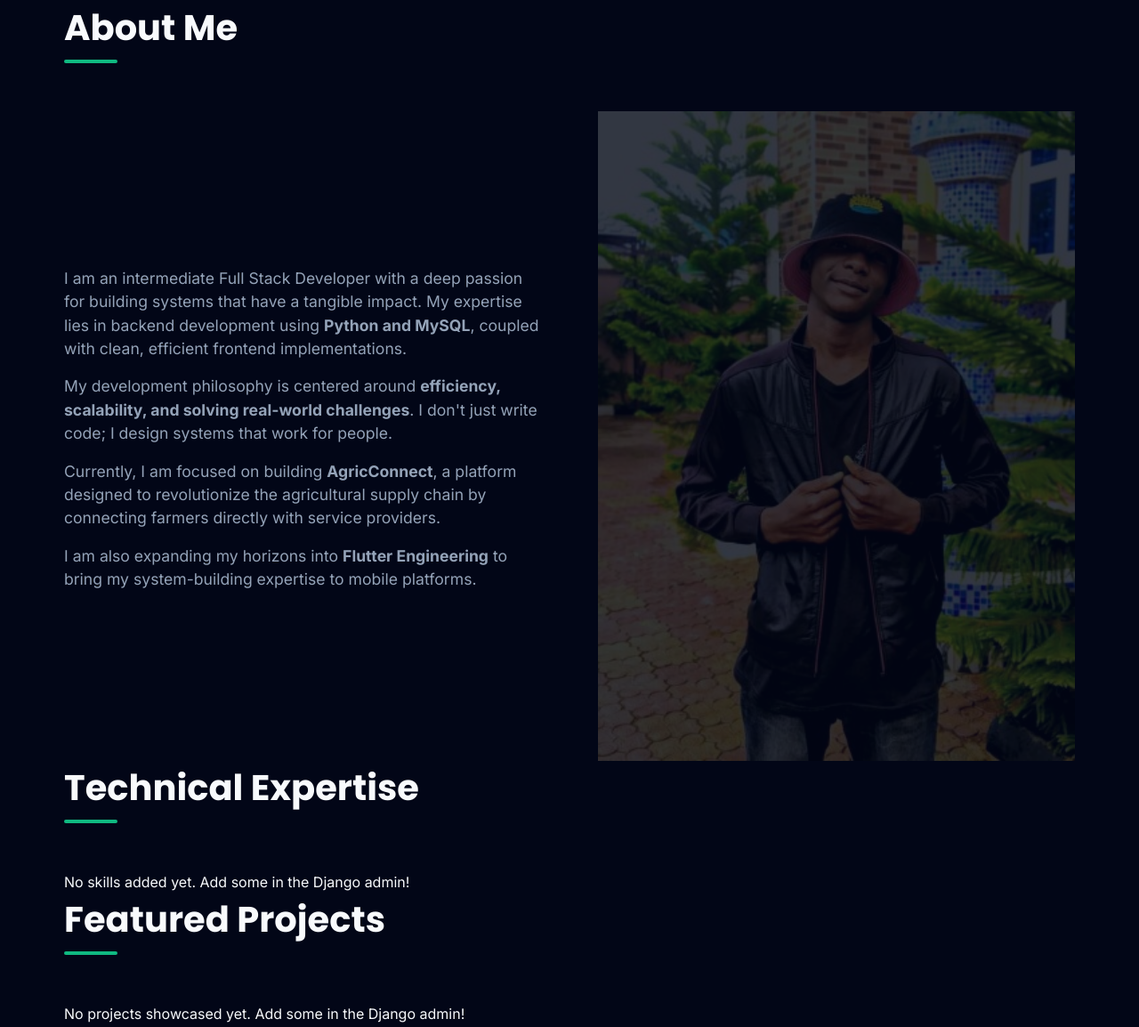
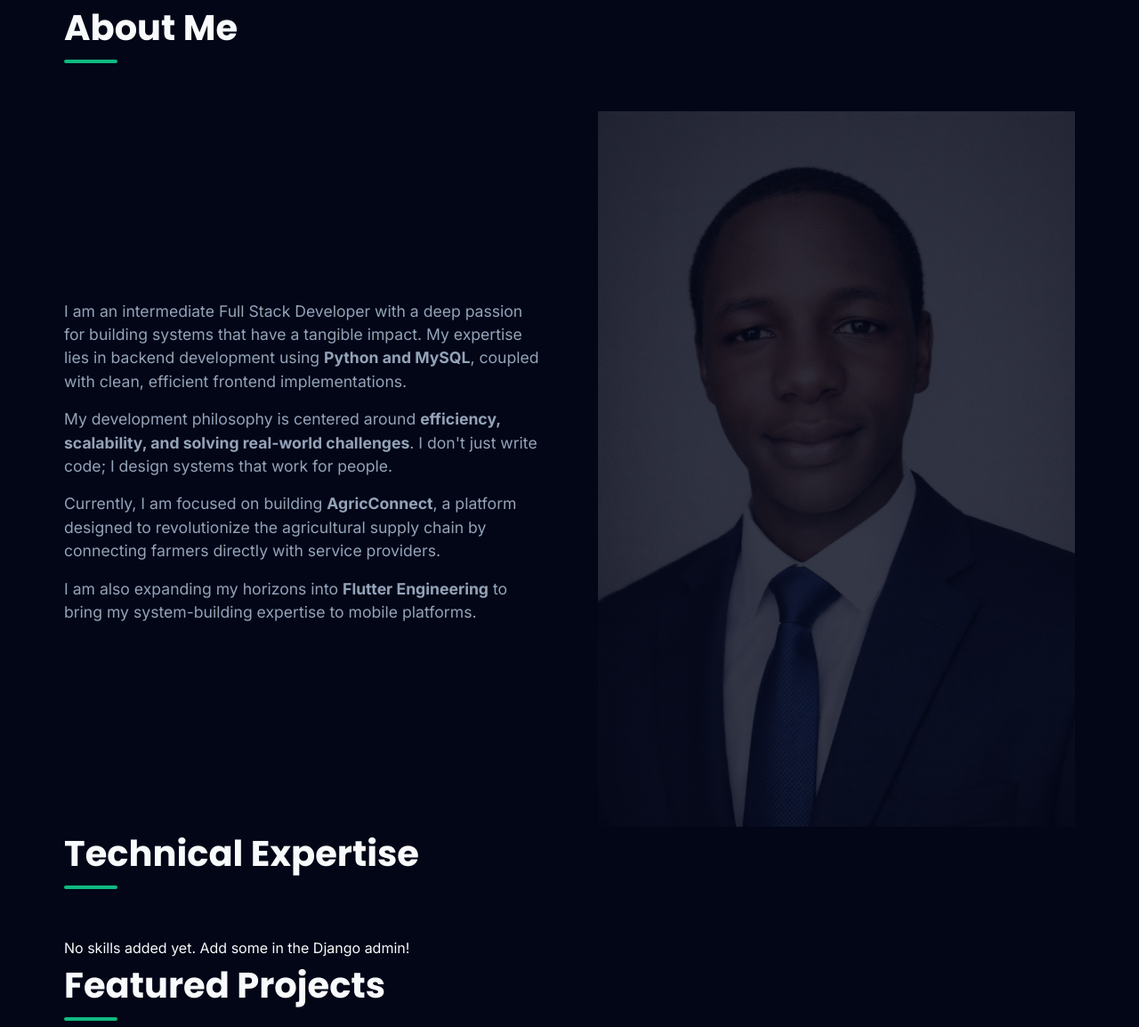
Before and after one commit to Harunabib26/Portfolio, a Django app: page / in a window 1280 px wide. Shown: the part 799-1953 px from the top of the page at 89% size. Run offline with Django 5.2, Linux system fonts and the light colour scheme; data that the repository does not hold is empty.

Commit message:
Change Picture

```diff
--- a/main/templates/main/index.html
+++ b/main/templates/main/index.html
@@ -99,7 +99,7 @@
                 <div class="about-image">
                     <div
                         style="aspect-ratio: 1/1; background: linear-gradient(45deg, var(--accent-color), var(--primary-color)); border-radius: 20px; opacity: 0.2;">
-                        <img src="{% static 'main/assets/images/haruna.jpg' %}" alt="My Picturre" , width="550">
+                        <img src="{% static 'main/assets/images/Harun_pic.png' %}" alt="My Picturre" , width="550">
                     </div>
                 </div>
             </div>
```
Also changed, not shown: main/static/main/assets/images/Harun_pic.png (added).
